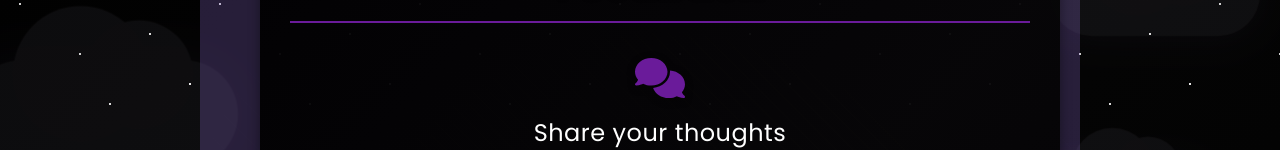
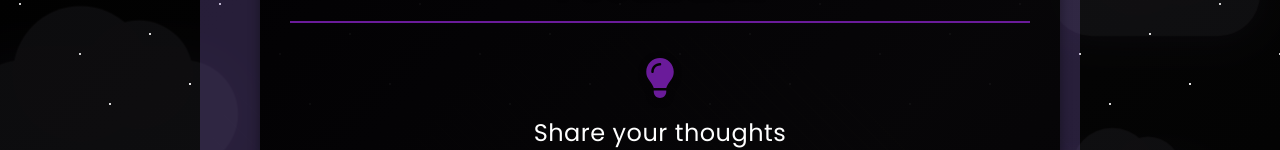
Before and after one commit to jqohayon/html-practice, a React (Vite) app: page /feedback in a window 1280 px wide. Shown: the part 276-426 px from the top of the page. Built offline with nearby package versions, Linux system fonts and the light colour scheme.

Commit message:
icon updates

```diff
--- a/src/components/Feedback.tsx
+++ b/src/components/Feedback.tsx
@@ -1,7 +1,7 @@
 import React, { useState } from 'react';
 import './GoogleDocViewer.css';
 import { FontAwesomeIcon } from '@fortawesome/react-fontawesome';
-import { faComments } from '@fortawesome/free-solid-svg-icons';
+import { faLightbulb } from '@fortawesome/free-solid-svg-icons';
 
 interface FeedbackForm {
   name: string;
@@ -88,7 +88,7 @@ const Feedback: React.FC = () => {
         marginBottom: '2rem'
       }}>
         <FontAwesomeIcon
-          icon={faComments}
+          icon={faLightbulb}
           style={{
             fontSize: '2.5rem',
             color: '#6a1b9a',
```
